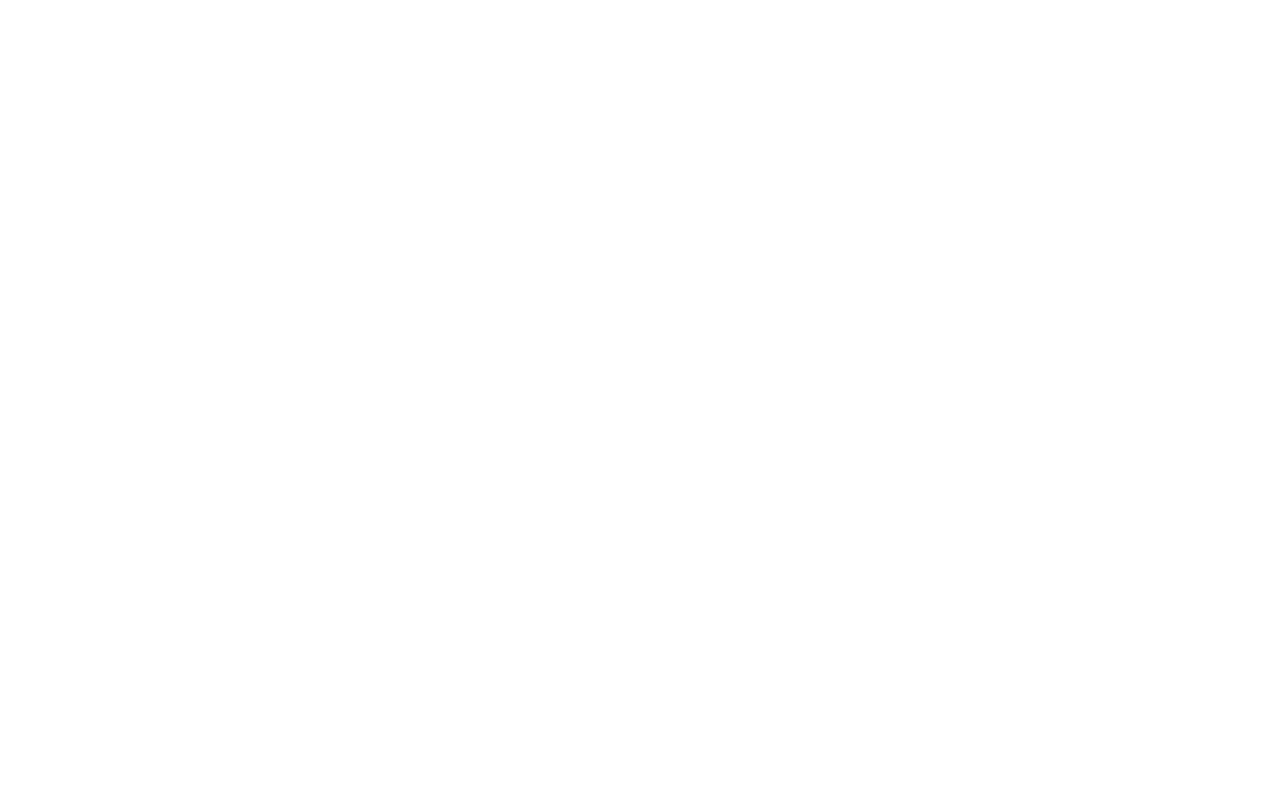
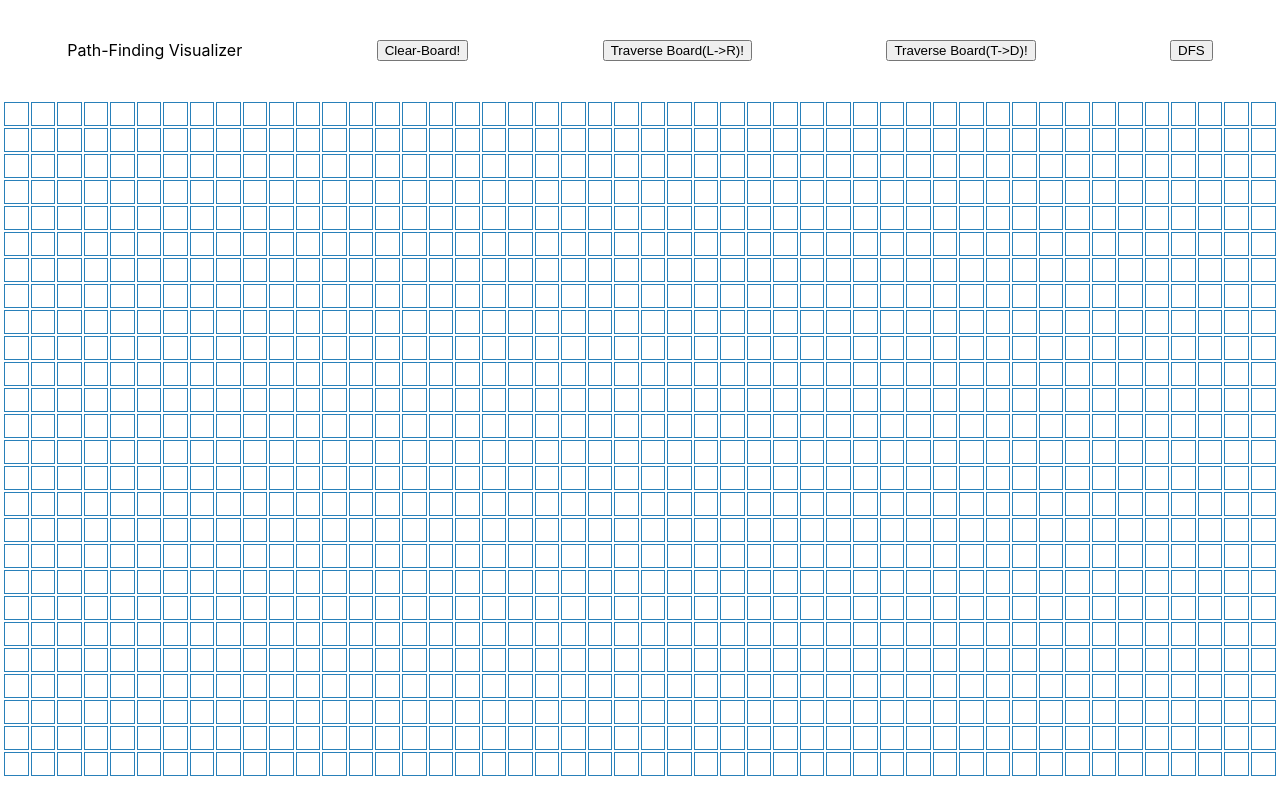
Before and after one commit to Akhil-Reddy-Challa/Path-Finding-Visualizer, a React (Create React App) app: page / in a window 1280 px wide. Built offline with nearby package versions, Linux system fonts and the light colour scheme.

Commit message:
implemented DFS traversal

```diff
--- a/src/board/Board.jsx
+++ b/src/board/Board.jsx
@@ -1,136 +1,147 @@
 import React, { Component } from "react";
 import "./cssFiles/css_for_board.css";
-// import { createBoard } from "../logicFiles/getDimensions.js";
-import { helper } from "../logicFiles/buildGraph.js";
+import { createBoard } from "../logicFiles/getDimensions.js";
+import { helper } from "../logicFiles/buildGraph";
+
 class Board extends Component {
-  // constructor() {
-  //   super();
-  //   this.state = {
-  //     mouseButtonPressed: false,
-  //   };
-  // }
-  // clearTheBoard = () => {
-  //   var count = 0;
-  //   for (let i = 0; i < rows_count; i++) {
-  //     for (let j = 0; j < columns_count; j++) {
-  //       if (grid_array[i][j] === 1) {
-  //         document.getElementById([i, j]).setAttribute("class", "normalBox");
-  //         count++;
-  //         grid_array[i][j] = 0;
-  //       }
-  //     }
-  //   }
-  //   console.log(" ", count);
-  // };
-  // mouseButtonClicked = (node) => {
-  //   this.setState({ mouseButtonPressed: true });
-  //   if (grid_array[node[0]][node[1]] === 1) {
-  //     //Already Colored
-  //     grid_array[node[0]][node[1]] = 0; //De-color it
-  //     document.getElementById(node).setAttribute("class", "normalBox");
-  //   } else {
-  //     this.changeTheColorofNode(node);
-  //   }
-  // };
-  // mouseBtnReleased = () => {
-  //   this.setState({ mouseButtonPressed: false });
-  // };
-  // mouseHover = (node) => {
-  //   if (this.state.mouseButtonPressed) {
-  //     this.changeTheColorofNode(node);
-  //   }
-  // };
-  // changeTheColorofNode = (coordinates) => {
-  //   let elementPosition = document.getElementById(coordinates);
-  //   elementPosition.setAttribute("class", "animateBox");
-  //   grid_array[coordinates[0]][coordinates[1]] = 1;
-  // };
-  // traverseBoardFromLeftToRight = () => {
-  //   //Clear Board once
-  //   this.clearTheBoard();
-  //   var timer = 1;
-  //   for (let i = 0; i < rows_count; i++) {
-  //     if (i % 2 === 0) {
-  //       for (let j = 0; j < columns_count; j++) {
-  //         setTimeout(() => this.changeTheColorofNode([i, j]), timer++ * 5);
-  //       }
-  //     } else {
-  //       for (let j = columns_count - 1; j >= 0; j--) {
-  //         setTimeout(() => this.changeTheColorofNode([i, j]), timer++ * 5);
-  //       }
-  //     }
-  //   }
-  //   //After the traversal, clear the board
-  //   //As the above loops executes quickly, we should use settimeout for below statement
-  //   setTimeout(() => this.clearTheBoard(), timer * 10);
-  // };
-  // traverseBoardFromTopToBottom = () => {
-  //   //Clear Board once
-  //   this.clearTheBoard();
-  //   var timer = 1;
-  //   for (let i = 0; i < columns_count; i++) {
-  //     if (i % 2 === 0) {
-  //       for (let j = 0; j < rows_count; j++) {
-  //         setTimeout(() => this.changeTheColorofNode([j, i]), timer++ * 10);
-  //       }
-  //     } else {
-  //       for (let j = rows_count - 1; j >= 0; j--) {
-  //         setTimeout(() => this.changeTheColorofNode([j, i]), timer++ * 10);
-  //       }
-  //     }
-  //   }
-  //   //After the traversal, clear the board
-  //   //As the above loops executes quickly, we should use settimeout for below statement
-  //   setTimeout(() => this.clearTheBoard(), timer * 20);
-  // };
-  // render() {
-  //   return (
-  //     <div>
-  //       <div className="header_box">
-  //         <p>Path-Finding Visualizer</p>
-  //         <button onClick={() => this.clearTheBoard()}>Clear-Board!</button>
-  //         <button onClick={() => this.traverseBoardFromLeftToRight()}>
-  //           Traverse Board(L->R)!
-  //         </button>
-  //         <button onClick={() => this.traverseBoardFromTopToBottom()}>
-  //           Traverse Board(T->D)!
-  //         </button>
-  //       </div>
-  //       <div className="container">
-  //         <table>
-  //           <tbody>
-  //             {grid_array.map((row, row_number) => (
-  //               <tr id={row_number} key={row_number}>
-  //                 {row.map((col, col_number) => (
-  //                   <td
-  //                     className="normalBox"
-  //                     id={[row_number, col_number]}
-  //                     key={col_number}
-  //                     onMouseDown={() =>
-  //                       this.mouseButtonClicked([row_number, col_number])
-  //                     }
-  //                     onMouseUp={() =>
-  //                       this.mouseBtnReleased([row_number, col_number])
-  //                     }
-  //                     onMouseEnter={() =>
-  //                       this.mouseHover([row_number, col_number])
-  //                     }
-  //                   ></td>
-  //                 ))}
-  //               </tr>
-  //             ))}
-  //           </tbody>
-  //         </table>
-  //       </div>
-  //     </div>
-  //   );
-  // }
+  constructor() {
+    super();
+    this.state = {
+      mouseButtonPressed: false,
+    };
+  }
+  clearTheBoard = () => {
+    for (let i = 0; i < rows_count; i++) {
+      for (let j = 0; j < columns_count; j++) {
+        if (grid_array[i][j] === 1) {
+          document.getElementById([i, j]).setAttribute("class", "normalBox");
+          grid_array[i][j] = 0;
+        }
+      }
+    }
+  };
+  mouseButtonClicked = (node) => {
+    this.setState({ mouseButtonPressed: true });
+    if (grid_array[node[0]][node[1]] === 1) {
+      //Already Colored
+      grid_array[node[0]][node[1]] = 0; //De-color it
+      document.getElementById(node).setAttribute("class", "normalBox");
+    } else {
+      this.changeTheColorofNode(node);
+    }
+  };
+  mouseBtnReleased = () => {
+    this.setState({ mouseButtonPressed: false });
+  };
+  mouseHover = (node) => {
+    if (this.state.mouseButtonPressed) {
+      if (grid_array[node[0]][node[1]] === 1) {
+        //Already Colored
+        grid_array[node[0]][node[1]] = 0; //De-color it
+        document.getElementById(node).setAttribute("class", "normalBox");
+      } else {
+        this.changeTheColorofNode(node);
+      }
+    }
+  };
+  changeTheColorofNode = (coordinates) => {
+    let elementPosition = document.getElementById(coordinates);
+    elementPosition.setAttribute("class", "animateBox");
+    grid_array[coordinates[0]][coordinates[1]] = 1;
+  };
+  traverseBoardFromLeftToRight = () => {
+    //Clear Board once
+    //this.clearTheBoard();
+    var timer = 1;
+    for (let i = 0; i < rows_count; i++) {
+      if (i % 2 === 0) {
+        for (let j = 0; j < columns_count; j++) {
+          setTimeout(() => this.changeTheColorofNode([i, j]), timer++ * 5);
+        }
+      } else {
+        for (let j = columns_count - 1; j >= 0; j--) {
+          setTimeout(() => this.changeTheColorofNode([i, j]), timer++ * 5);
+        }
+      }
+    }
+    //After the traversal, clear the board
+    //As the above loops executes quickly, we should use settimeout for below statement
+    //setTimeout(() => this.clearTheBoard(), timer * 10);
+  };
+  traverseBoardFromTopToBottom = () => {
+    //Clear Board once
+    //this.clearTheBoard();
+    var timer = 1;
+    for (let i = 0; i < columns_count; i++) {
+      if (i % 2 === 0) {
+        for (let j = 0; j < rows_count; j++) {
+          setTimeout(() => this.changeTheColorofNode([j, i]), timer++ * 10);
+        }
+      } else {
+        for (let j = rows_count - 1; j >= 0; j--) {
+          setTimeout(() => this.changeTheColorofNode([j, i]), timer++ * 10);
+        }
+      }
+    }
+    //After the traversal, clear the board
+    //As the above loops executes quickly, we should use settimeout for below statement
+    //setTimeout(() => this.clearTheBoard(), timer * 15);
+  };
+  DFSTraversal = () => {
+    var path = helper(grid_array);
+    //console.log(path);
+    var timer = 1;
+    for (let node of path) {
+      let i = Math.floor((node - 1) / columns_count);
+      let j = node - (i * columns_count + 1);
+      setTimeout(() => this.changeTheColorofNode([i, j]), timer++ * 50);
+    }
+  };
   render() {
-    return <div></div>;
+    return (
+      <div>
+        <div className="header_box">
+          <p>Path-Finding Visualizer</p>
+          <button onClick={() => this.clearTheBoard()}>Clear-Board!</button>
+          <button onClick={() => this.traverseBoardFromLeftToRight()}>
+            Traverse Board(L->R)!
+          </button>
+          <button onClick={() => this.traverseBoardFromTopToBottom()}>
+            Traverse Board(T->D)!
+          </button>
+          <button onClick={() => this.DFSTraversal()}>DFS</button>
+        </div>
+        <div className="container">
+          <table>
+            <tbody>
+              {grid_array.map((row, row_number) => (
+                <tr id={row_number} key={row_number}>
+                  {row.map((col, col_number) => (
+                    <td
+                      className="normalBox"
+                      id={[row_number, col_number]}
+                      key={col_number}
+                      onMouseDown={() =>
+                        this.mouseButtonClicked([row_number, col_number])
+                      }
+                      onMouseUp={() =>
+                        this.mouseBtnReleased([row_number, col_number])
+                      }
+                      onMouseEnter={() =>
+                        this.mouseHover([row_number, col_number])
+                      }
+                    ></td>
+                  ))}
+                </tr>
+              ))}
+            </tbody>
+          </table>
+        </div>
+      </div>
+    );
   }
 }
 export default Board;
-// const grid_array = createBoard();
-// const rows_count = grid_array.length; //Number of rows
-// const columns_count = grid_array[0].length; //Number of columns
-helper();
+const grid_array = createBoard();
+const rows_count = grid_array.length; //Number of rows
+const columns_count = grid_array[0].length; //Number of columns
--- a/src/board/cssFiles/css_for_board.css
+++ b/src/board/cssFiles/css_for_board.css
@@ -39,18 +39,15 @@
 @keyframes boxAnimation {
   0% {
     transform: scale(0.3);
-    background-color: #000000;
-    background-image: linear-gradient(147deg, #000000 0%, #2c3e50 74%);
+    background-color: #2c3e50;
   }
   50% {
     transform: scale(1.2);
-    background-color: #000000;
-    background-image: linear-gradient(147deg, #000000 0%, #2c3e50 74%);
+    background-color: #2c3e50;
   }
 
   100% {
     transform: scale(1);
-    background-color: #000000;
-    background-image: linear-gradient(147deg, #000000 0%, #2c3e50 74%);
+    background-color: #2c3e50;
   }
 }
--- a/src/logicFiles/getDimensions.js
+++ b/src/logicFiles/getDimensions.js
@@ -1,7 +1,7 @@
 export function createBoard() {
   return calculateDimensionsForBoard(0);
 }
-function calculateDimensionsForBoard(filler) {
+function calculateDimensionsForBoard() {
   const screen_width = window.innerWidth;
   const screen_height = window.innerHeight;
   const new_s_w = screen_width - 20; //Subtract 2px from right & 2px from left
@@ -11,12 +11,9 @@
   const columns_count = Math.floor(new_s_w / divide_by); //Number of columns
   const grid_array = [];
   for (let i = 0; i < rows_count; i++)
-    grid_array.push(new Array(columns_count).fill(filler));
+    grid_array.push(new Array(columns_count).fill(0));
   return grid_array;
 }
 /*
 This is used to calculate the board size, like number of rows and columns
 */
-export function shareWidthandHeight() {
-  return calculateDimensionsForBoard(1);
-}
```
Also changed, not shown: src/logicFiles/buildAdjacencyList.js (added, +90 -0 lines), src/logicFiles/buildGraph.js (+42 -50 lines).
